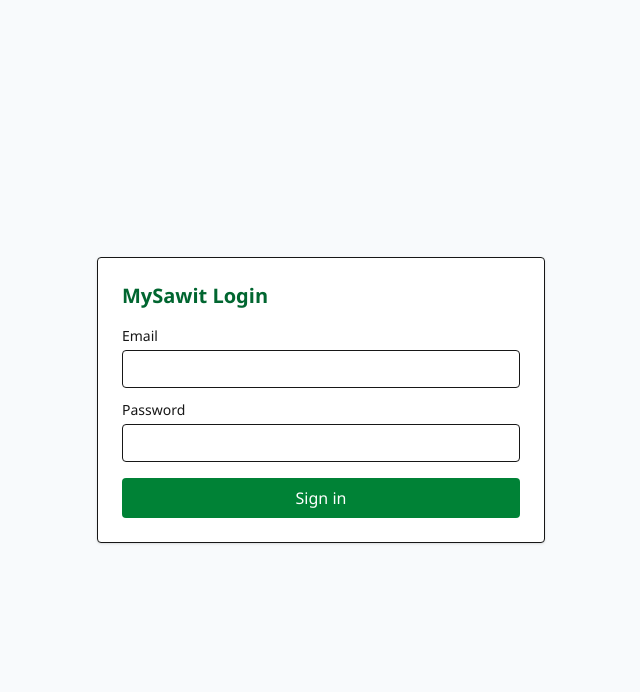
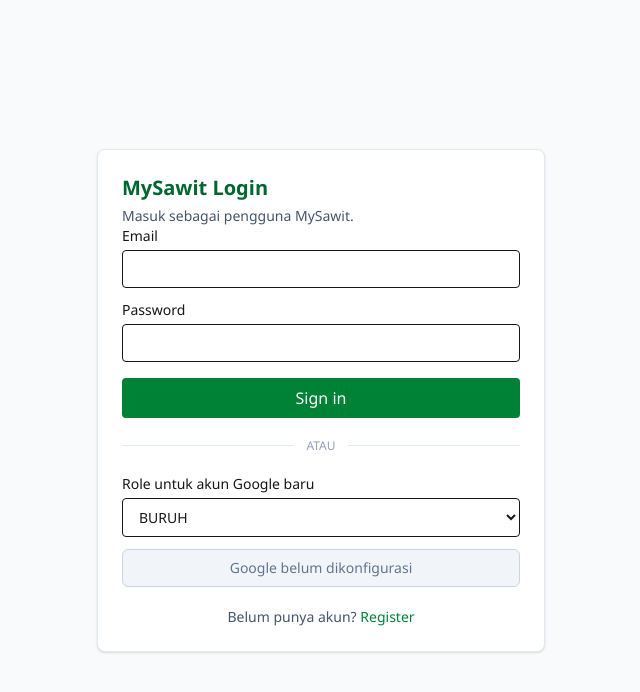
Before and after one commit to advprog-2026-A5-project/front-end, a Next.js app: page /login in a window 1280 px wide. Shown: the top 692 px of the page, without its empty margins (319-959 px from the left). Built offline with nearby package versions, Linux system fonts and the light colour scheme; no server answers.

Commit message:
build: add button register, and authbutton at pages

```diff
--- a/src/app/login/page.tsx
+++ b/src/app/login/page.tsx
@@ -1,12 +1,16 @@
 "use client";
 
 import { useAuth } from "@/auth/AuthContext";
-import { useState } from "react";
+import { GoogleAuthButton } from "@/components/GoogleAuthButton";
+import type { Role } from "@/types/auth";
+import Link from "next/link";
+import { useCallback, useState } from "react";
 
 export default function LoginPage() {
-  const { login, loading, error } = useAuth();
+  const { login, loginWithGoogle, loading, error } = useAuth();
   const [email, setEmail] = useState("");
   const [password, setPassword] = useState("");
+  const [googleRole, setGoogleRole] = useState<Role>("BURUH");
   const [localError, setLocalError] = useState<string | null>(null);
 
   const onSubmit = async (event: React.FormEvent) => {
@@ -19,10 +23,20 @@
     }
   };
 
+  const onGoogleCredential = useCallback(async (idToken: string) => {
+    setLocalError(null);
+    try {
+      await loginWithGoogle(idToken, googleRole);
+    } catch (e) {
+      setLocalError(e instanceof Error ? e.message : "Google login failed");
+    }
+  }, [googleRole, loginWithGoogle]);
+
   return (
     <div className="flex min-h-screen items-center justify-center bg-slate-50 p-4">
-      <form className="w-full max-w-md rounded border bg-white p-6 shadow-sm" onSubmit={onSubmit}>
-        <h1 className="mb-4 text-xl font-semibold text-green-800">MySawit Login</h1>
+      <form className="w-full max-w-md rounded-lg border border-slate-200 bg-white p-6 shadow-sm" onSubmit={onSubmit}>
+        <h1 className="text-xl font-semibold text-green-800">MySawit Login</h1>
+        <p className="mt-1 text-sm text-slate-600">Masuk sebagai pengguna MySawit.</p>
         <div className="space-y-3">
           <label className="block text-sm">
             Email
@@ -49,6 +63,30 @@
         <button className="mt-4 w-full rounded bg-green-700 px-3 py-2 text-white hover:bg-green-800" disabled={loading} type="submit">
           {loading ? "Signing in..." : "Sign in"}
         </button>
+        <div className="my-5 flex items-center gap-3 text-xs uppercase text-slate-400">
+          <span className="h-px flex-1 bg-slate-200" />
+          atau
+          <span className="h-px flex-1 bg-slate-200" />
+        </div>
+        <label className="mb-3 block text-sm">
+          Role untuk akun Google baru
+          <select
+            className="mt-1 w-full rounded border px-3 py-2"
+            value={googleRole}
+            onChange={(event) => setGoogleRole(event.target.value as Role)}
+          >
+            <option value="BURUH">BURUH</option>
+            <option value="MANDOR">MANDOR</option>
+            <option value="SUPIR">SUPIR</option>
+          </select>
+        </label>
+        <GoogleAuthButton disabled={loading} mode="signin" onCredential={onGoogleCredential} />
+        <p className="mt-5 text-center text-sm text-slate-600">
+          Belum punya akun?{" "}
+          <Link className="font-medium text-green-700 hover:text-green-800" href="/register">
+            Register
+          </Link>
+        </p>
       </form>
     </div>
   );
--- a/src/app/page.tsx
+++ b/src/app/page.tsx
@@ -1,9 +1,14 @@
 export default function HomePage() {
   return (
     <div className="flex min-h-screen items-center justify-center bg-slate-50">
-      <a className="rounded bg-green-700 px-4 py-2 text-white hover:bg-green-800" href="/login">
-        Go to Login
-      </a>
+      <div className="flex gap-3">
+        <a className="rounded bg-green-700 px-4 py-2 text-white hover:bg-green-800" href="/login">
+          Login
+        </a>
+        <a className="rounded border border-green-700 px-4 py-2 text-green-800 hover:bg-green-50" href="/register">
+          Register
+        </a>
+      </div>
     </div>
   );
 }
```
